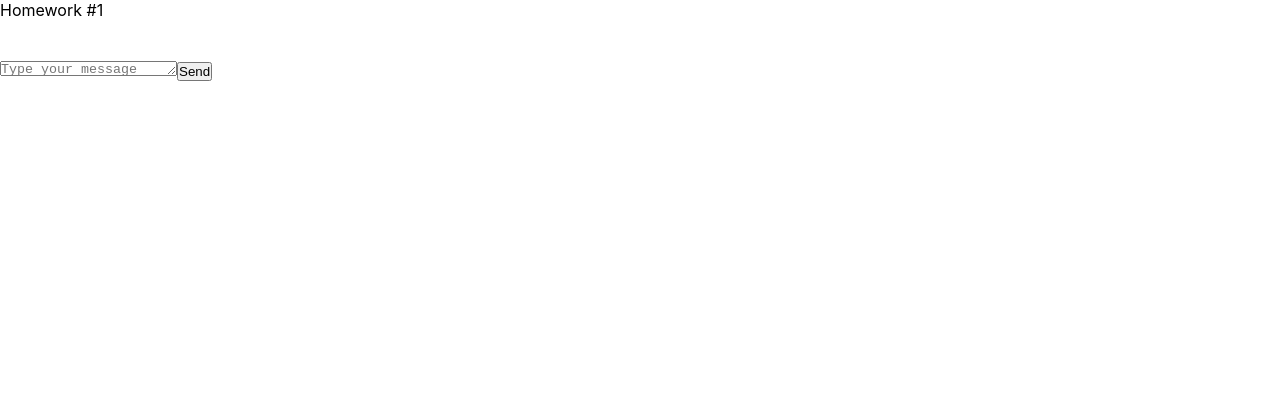
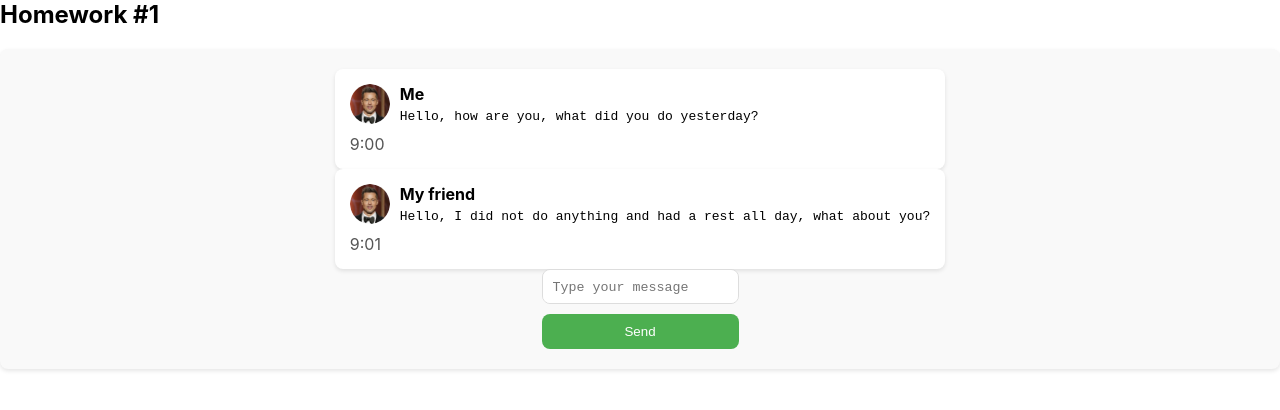
Before and after one commit to LizaWebDev/react-homeworks, a React (Create React App) app: page / in a window 1280 px wide. Shown: the top 410 px of the page. Built offline with nearby package versions, Linux system fonts and the light colour scheme.

Commit message:
Homework 1

```diff
--- a/src/s1-main/App.module.css
+++ b/src/s1-main/App.module.css
@@ -3,9 +3,18 @@
 }
 
 .hw {
-
+    display: flex;
+    flex-direction: column;
+    align-items: center;
+    justify-content: center;
+    padding: 20px;
+    background-color: #f9f9f9;
+    border-radius: 8px;
+    box-shadow: 0px 2px 4px rgba(0, 0, 0, 0.1);
 }
 
 .hwTitle {
-
+    font-size: 24px;
+    font-weight: bold;
+    margin-bottom: 20px;
 }
--- a/src/s2-homeworks/hw01/HW1.tsx
+++ b/src/s2-homeworks/hw01/HW1.tsx
@@ -1,61 +1,59 @@
-import React from 'react'
-import Message from './message/Message'
-import MessageSender from './message-sender/MessageSender'
-import s2 from '../../s1-main/App.module.css'
-import FriendMessage from './friend-message/FriendMessage'
-import avatar from './avatar.png'
+import React from 'react';
+import Message from './message/Message';
+import MessageSender from './message-sender/MessageSender';
+import s2 from '../../s1-main/App.module.css';
+import FriendMessage from './friend-message/FriendMessage';
+import avatar from './avatar.png';
 
-/*
-* 1 - описать тип MessageType
-* 2 - описать тип MessagePropsType в файле Message.tsx
-* 3 - в файле Message.tsx отобразить приходящие данные
-* 4 - выполнить пункты 2, 3 в файле FriendMessage.tsx
-* 5 - сделать стили в соответствии с дизайном
-* */
+export type MessageType = {
+    id: number;
+    user: {
+        avatar: string;
+        name: string;
+    };
+    message: {
+        text: string;
+        time: string;
+    };
+};
 
-// нужно создать правильный тип вместо any
-export type MessageType = any
-
-// структуру объекта не менять
 export const message0: MessageType = {
     id: 0,
     user: {
-        avatar: avatar, // можно менять
-        name: 'Some Name',  // можно менять
+        avatar: avatar,
+        name: 'Me',
     },
     message: {
-        text: 'some textsome textsome textsome textsome textsome textsome text', // можно менять
-        time: '22:00', // можно менять
+        text: 'Hello, how are you, what did you do yesterday?',
+        time: '9:00',
     },
-}
+};
+
 export const friendMessage0: MessageType = {
     id: 100,
     user: {
-        avatar: avatar, // можно менять
-        name: 'Friend Name', // можно менять
+        avatar: avatar,
+        name: 'My friend',
     },
     message: {
-        text: 'зеркальное сообщение для тренировки css', // можно менять
-        time: '22:00', // можно менять
+        text: 'Hello, I did not do anything and had a rest all day, what about you?',
+        time: '9:01',
     },
-}
+};
 
 const HW1 = () => {
     return (
         <div id={'hw1'}>
             <div className={s2.hwTitle}>Homework #1</div>
             <div className={s2.hw}>
-                {/*проверка отображения (не менять)*/}
                 <div>
                     <Message message={message0} />
                     <FriendMessage message={friendMessage0} />
                 </div>
-
-                {/*для автоматической проверки дз (не менять)*/}
                 <MessageSender M={Message} />
             </div>
         </div>
-    )
-}
+    );
+};
 
-export default HW1
+export default HW1;
--- a/src/s2-homeworks/hw01/friend-message/FriendMessage.module.css
+++ b/src/s2-homeworks/hw01/friend-message/FriendMessage.module.css
@@ -1,31 +1,39 @@
 .friendMessage {
-
+    display: flex;
+    flex-direction: column;
+    gap: 10px;
+    padding: 15px;
+    background-color: #ffffff;
+    border-radius: 8px;
+    box-shadow: 0px 2px 4px rgba(0, 0, 0, 0.1);
 }
 
 .friendImageAndText {
-
+    display: flex;
+    align-items: center;
+    gap: 10px;
 }
 
 .friendImageAndText img {
-
+    width: 40px;
+    height: 40px;
+    border-radius: 50%;
 }
 
 .friendText {
-
-}
-
-.friendText:after {
-
+    display: flex;
+    flex-direction: column;
+    gap: 5px;
 }
 
 .friendName {
-
+    font-weight: bold;
 }
 
 .friendMessageText {
-
+    white-space: pre-wrap;
 }
 
 .friendTime {
-
+    color: #555555;
 }
--- a/src/s2-homeworks/hw01/friend-message/FriendMessage.tsx
+++ b/src/s2-homeworks/hw01/friend-message/FriendMessage.tsx
@@ -1,49 +1,39 @@
-import React from 'react'
-import s from './FriendMessage.module.css'
+import React from 'react';
+import s from './FriendMessage.module.css';
 
-// создать тип вместо any и отобразить приходящие данные
-const FriendMessage = (props: any) => {
+type FriendMessageType = {
+    message: {
+        id: number;
+        user: {
+            avatar: string;
+            name: string;
+        };
+        message: {
+            text: string;
+            time: string;
+        };
+    };
+};
+
+const FriendMessage = (props: FriendMessageType) => {
     return (
-        <div
-            id={'hw1-friend-message-' + props.message.id}
-            className={s.friendMessage}
-        >
+        <div id={'hw1-friend-message-' + props.message.id} className={s.friendMessage}>
             <div className={s.friendImageAndText}>
-                <img
-                    id={'hw1-friend-avatar-' + props.message.id}
-                    // создаёт студент
-
-                    //
-                />
+                <img id={'hw1-friend-avatar-' + props.message.id} src={props.message.user.avatar} alt="avatar" />
                 <div className={s.friendText}>
-                    <div
-                        id={'hw1-friend-name-' + props.message.id}
-                        className={s.friendName}
-                    >
-                        {/*создаёт студент*/}
-
-                        {/**/}
+                    <div id={'hw1-friend-name-' + props.message.id} className={s.friendName}>
+                        {props.message.user.name}
                     </div>
-                    <pre
-                        id={'hw1-friend-text-' + props.message.id}
-                        className={s.friendMessageText}
-                    >
-                        {/*создаёт студент*/}
-
-                        {/**/}
-                    </pre>
+                    <pre id={'hw1-friend-text-' + props.message.id} className={s.friendMessageText}>
+            {props.message.message.text}
+          </pre>
                 </div>
             </div>
-            <div
-                id={'hw1-friend-time-' + props.message.id}
-                className={s.friendTime}
-            >
-                {/*создаёт студент*/}
-
-                {/**/}
+            <div id={'hw1-friend-time-' + props.message.id} className={s.friendTime}>
+                {props.message.message.time}
             </div>
         </div>
-    )
-}
+    );
+};
 
-export default FriendMessage
+export default FriendMessage;
--- a/src/s2-homeworks/hw01/message-sender/MessageSender.module.css
+++ b/src/s2-homeworks/hw01/message-sender/MessageSender.module.css
@@ -1,18 +1,30 @@
 .sendForm {
-
+    display: flex;
+    flex-direction: column;
+    gap: 10px;
 }
 
 .textarea {
-
+    width: 100%;
+    padding: 10px;
+    border: 1px solid #dddddd;
+    border-radius: 8px;
+    resize: none;
 }
 
 .button {
-
+    background-color: #4caf50;
+    color: white;
+    border: none;
+    border-radius: 8px;
+    padding: 10px;
+    cursor: pointer;
 }
 
 .button:hover {
+    background-color: #45a049;
+}
 
+.button:active {
+    background-color: #3e8e41;
 }
-.button:active {
-
-}
--- a/src/s2-homeworks/hw01/message-sender/MessageSender.tsx
+++ b/src/s2-homeworks/hw01/message-sender/MessageSender.tsx
@@ -1,24 +1,23 @@
-import React, {useEffect, useRef, useState} from 'react'
-import { message0 } from '../HW1'
-import s from './MessageSender.module.css'
+import React, { useEffect, useRef, useState } from 'react';
+import { message0 } from '../HW1';
+import s from './MessageSender.module.css';
 
-// компонента, которая тестирует вашу компоненту (не изменять, any не трогать)
-const MessageSender = (props: any) => {
-    const M = props.M
+const MessageSender = (props: { M: React.FC<{ message: any }> }) => {
+    const M = props.M;
     const textareaRef = useRef<HTMLTextAreaElement | null>(null);
-    const [messages, setMessages] = useState<any[]>([])
-    const [text, setText] = useState<any>('')
+    const [messages, setMessages] = useState<any[]>([]);
+    const [text, setText] = useState<any>('');
 
-    const onChange = (e: any) => {
-        setText(e.currentTarget.value)
-    }
+    const onChange = (e: React.ChangeEvent<HTMLTextAreaElement>) => {
+        setText(e.currentTarget.value);
+    };
 
     useEffect(() => {
         if (textareaRef?.current) {
-            textareaRef.current.style.height = '0px'
-            textareaRef.current.style.height = textareaRef.current.scrollHeight + 'px'
+            textareaRef.current.style.height = '0px';
+            textareaRef.current.style.height = textareaRef.current.scrollHeight + 'px';
         }
-    }, [text])
+    }, [text]);
 
     const addMessage = () => {
         setMessages([
@@ -31,13 +30,13 @@ const MessageSender = (props: any) => {
                     time: new Date().toTimeString().slice(0, 5),
                 },
             },
-        ])
-        setTimeout(() => setText(''), 4)
-    }
+        ]);
+        setTimeout(() => setText(''), 4);
+    };
 
-    const onKeyDown = (e: any) => {
-        e.key === 'Enter' && e.shiftKey && addMessage()
-    }
+    const onKeyDown = (e: React.KeyboardEvent<HTMLTextAreaElement>) => {
+        e.key === 'Enter' && e.shiftKey && addMessage();
+    };
 
     return (
         <>
@@ -50,27 +49,18 @@ const MessageSender = (props: any) => {
             id={'hw1-textarea'}
             className={s.textarea}
             ref={textareaRef}
-
             title={'Shift+Enter for send'}
             placeholder={'Type your message'}
             value={text}
-
             onChange={onChange}
             onKeyDown={onKeyDown}
         />
-                <button
-                    id={'hw1-button'}
-                    className={s.button}
-
-                    onClick={addMessage}
-                >
-                    {/*текст кнопки могут изменить студенты*/}
+                <button id={'hw1-button'} className={s.button} onClick={addMessage}>
                     Send
-                    {/**/}
                 </button>
             </div>
         </>
-    )
-}
+    );
+};
 
-export default MessageSender
+export default MessageSender;
--- a/src/s2-homeworks/hw01/message/Message.module.css
+++ b/src/s2-homeworks/hw01/message/Message.module.css
@@ -1,31 +1,39 @@
 .message {
-
+    display: flex;
+    flex-direction: column;
+    gap: 10px;
+    padding: 15px;
+    background-color: #ffffff;
+    border-radius: 8px;
+    box-shadow: 0px 2px 4px rgba(0, 0, 0, 0.1);
 }
 
 .imageAndText {
-
+    display: flex;
+    align-items: center;
+    gap: 10px;
 }
 
 .imageAndText img {
-
+    width: 40px;
+    height: 40px;
+    border-radius: 50%;
 }
 
 .text {
-
-}
-
-.text:after {
-
+    display: flex;
+    flex-direction: column;
+    gap: 5px;
 }
 
 .name {
-
+    font-weight: bold;
 }
 
 .messageText {
-
+    white-space: pre-wrap;
 }
 
 .time {
-
+    color: #555555;
 }
--- a/src/s2-homeworks/hw01/message/Message.tsx
+++ b/src/s2-homeworks/hw01/message/Message.tsx
@@ -1,40 +1,39 @@
-import React from 'react'
-import s from './Message.module.css'
+import React from 'react';
+import s from './Message.module.css';
 
-// нужно создать правильный тип вместо any
-export type MessagePropsType = any
+export type MessagePropsType = {
+    message: {
+        id: number;
+        user: {
+            avatar: string;
+            name: string;
+        };
+        message: {
+            text: string;
+            time: string;
+        };
+    };
+};
 
-// нужно отобразить приходящие данные
 const Message = (props: MessagePropsType) => {
     return (
         <div id={'hw1-message-' + props.message.id} className={s.message}>
             <div className={s.imageAndText}>
-                <img
-                    id={'hw1-avatar-' + props.message.id}
-                    // создаёт студент
-
-                    //
-                />
+                <img id={'hw1-avatar-' + props.message.id} src={props.message.user.avatar} alt="avatar" />
                 <div className={s.text}>
                     <div id={'hw1-name-' + props.message.id} className={s.name}>
-                        {/*создаёт студент*/}
-
-                        {/**/}
+                        {props.message.user.name}
                     </div>
                     <pre id={'hw1-text-' + props.message.id} className={s.messageText}>
-                        {/*создаёт студент*/}
-
-                        {/**/}
-                    </pre>
+            {props.message.message.text}
+          </pre>
                 </div>
             </div>
             <div id={'hw1-time-' + props.message.id} className={s.time}>
-                {/*создаёт студент*/}
-
-                {/**/}
+                {props.message.message.time}
             </div>
         </div>
-    )
-}
+    );
+};
 
-export default Message
+export default Message;
```
Lines whose indentation alone changed are shown as unchanged.
